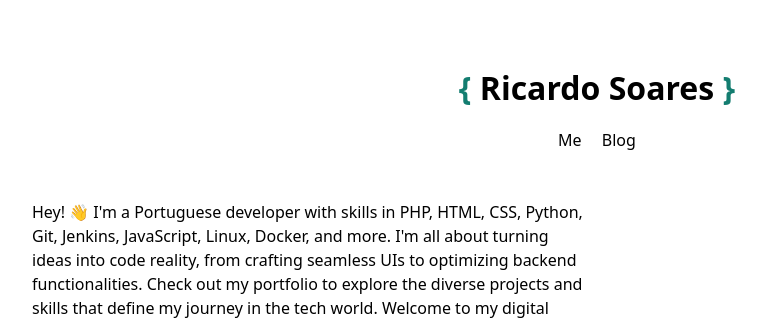
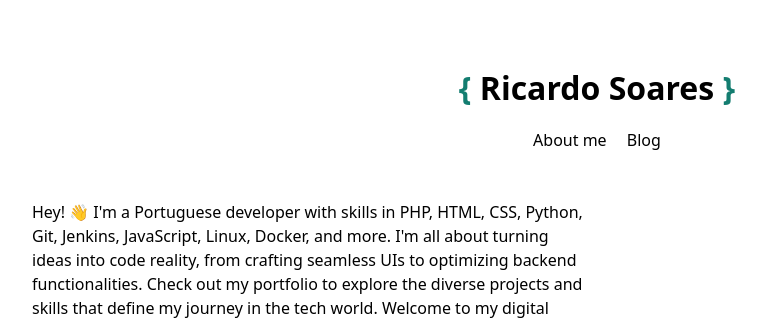
Before and after one commit to turtuga/turtuga.github.io, a Jekyll site: the page built from pages/index.html, in a window 1280 px wide. Shown: the top 322 px of the page, without its empty margins (43-826 px from the left). Built offline with Jekyll 4.4.1, drawn with Linux system fonts in a browser that asks for light colours.

Commit message:
Change about me

```diff
--- a/_layouts/default.html
+++ b/_layouts/default.html
@@ -12,7 +12,7 @@
         <h1 class="text-center margin-bt-0"><ins>{</ins> Ricardo Soares <ins>}</ins></h1>
         <nav>
             <ul>
-                <li><a href="/">Me</a></li>
+                <li><a href="/">About me</a></li>
                 <li><a href="/blog">Blog</a></li>
             </ul>
         </nav>
```
